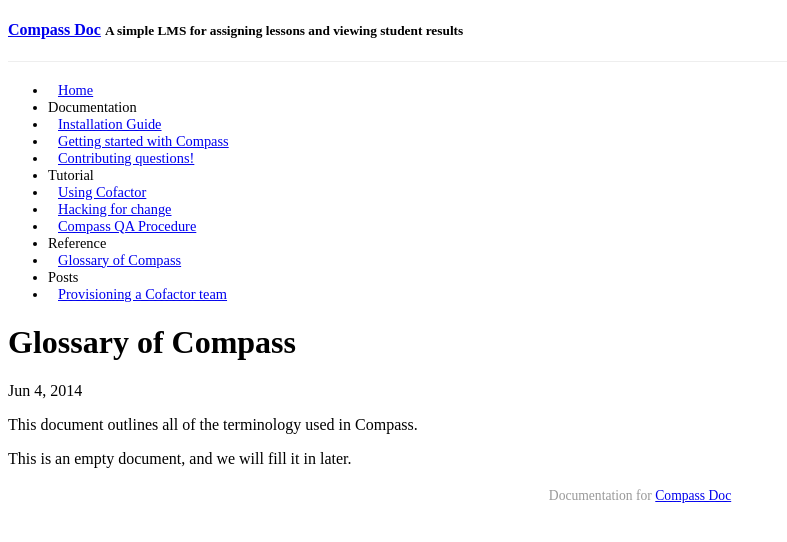
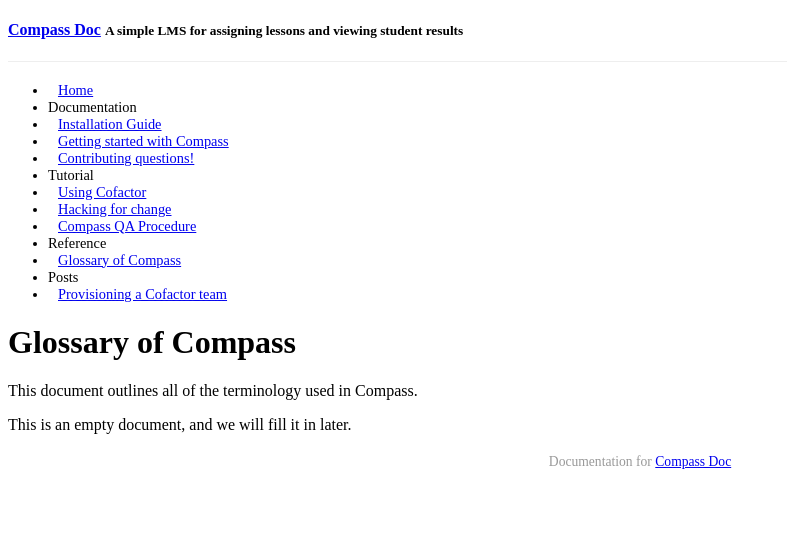
Before and after one commit to Empirical-org-Archive/Documentation, a Jekyll site: the page built from _posts/2014-06-04-Glossary.md, in a window 1280 px wide. Shown: the top 542 px of the page, without its empty margins (0-787 px from the left). Built offline with Jekyll 4.4.1, drawn with Linux system fonts in a browser that asks for light colours; Markdown is read by kramdown in place of the engine named in the settings; a style sheet for code colours, icons or effects is not loaded.

Commit message:
Show metadata only when explicitlly stated.

```diff
--- a/_layouts/post.html
+++ b/_layouts/post.html
@@ -5,7 +5,9 @@ layout: default
 
   <header class="post-header">
     <h1>{{ page.title }}</h1>
-    <p class="meta">{{ page.date | date: "%b %-d, %Y" }}{% if page.author %} • {{ page.author }}{% endif %}{% if page.meta %} • {{ page.meta }}{% endif %}</p>
+    {% if page.showmetadata %}
+    	<p class="meta">{{ page.date | date: "%b %-d, %Y" }}{% if page.author %} • {{ page.author }}{% endif %}{% if page.meta %} • {{ page.meta }}{% endif %}</p>
+    {% endif %}
   </header>
 
   <article class="post-content">
```
